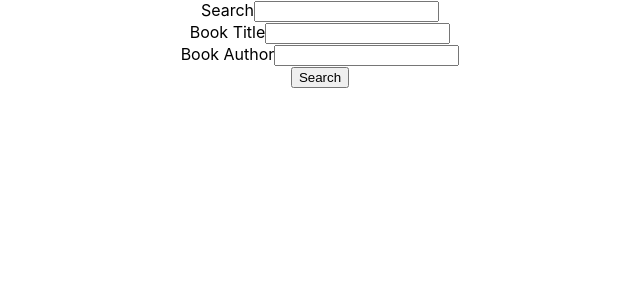
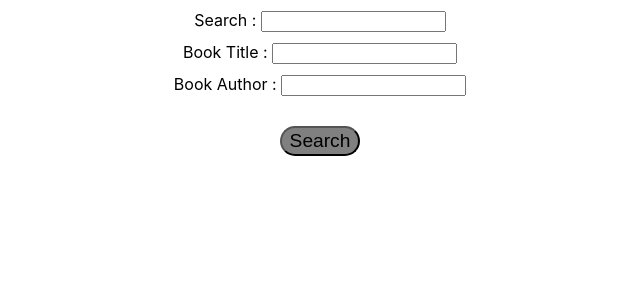
Before and after one commit to koreynichols/geekbooks-frontend-react-old, a React (Create React App) app: page / in a window 1280 px wide. Shown: the top 300 px of the page, without its empty margins (320-960 px from the left). Built offline with nearby package versions, Linux system fonts and the light colour scheme.

Commit message:
split up styling in different files for each component. added some simple but bad styling to search

```diff
--- a/src/App.css
+++ b/src/App.css
@@ -36,28 +36,3 @@
     transform: rotate(360deg);
   }
 }
-
-.book-card {
-  border: solid 1px;
-  box-shadow: 8px 8px 10px 1px rgba(0, 0, 255, .2);
-  border-radius: 12px;
-  width: 35%;
-  max-width: 300px;
-  margin: 0 auto;
-  padding: 40px 0;
-}
-
-.book-card img{
-  height: 250px;
-}
-
-.same-line p{
-  display: inline;
-  width: 40%;
-}
-
-.two-column{
-  display: flex;
-  flex-wrap: wrap;
-  gap: 12px;
-}
--- a/src/App.js
+++ b/src/App.js
@@ -14,7 +14,7 @@ function App() {
       <SearchBooks setBookInfo={setBookInfo} />
       <div className="two-column">
         {bookInfo &&
-          bookInfo.map( book => <BookCard bookInfo={book} />)
+          bookInfo.map( book => <BookCard bookInfo={book} key={book.id} />)
         }
       </div>
     </div>
--- /dev/null
+++ b/src/components/BookCard.css
@@ -0,0 +1,32 @@
+
+
+.book-card {
+    border: solid 1px;
+    box-shadow: 8px 8px 10px 1px rgba(0, 0, 255, .2);
+    border-radius: 12px;
+    width: 35%;
+    max-width: 300px;
+    margin: 0 auto;
+    padding: 40px 0;
+  }
+
+  .book-card:hover {
+    cursor: pointer;
+    box-shadow: 8px 8px 10px 20px rgba(0, 0, 255, .2);
+    background: rgba(200, 200, 200, .8);
+  }
+
+  .book-card img{
+    height: 250px;
+  }
+
+  .same-line p{
+    display: inline;
+    width: 40%;
+  }
+
+  .two-column{
+    display: flex;
+    flex-wrap: wrap;
+    gap: 12px;
+  }
--- a/src/components/BookCard.js
+++ b/src/components/BookCard.js
@@ -1,9 +1,14 @@
 import React from 'react';
+import './BookCard.css';
 
 export default function BookCard({ bookInfo }) {
 
+    function viewbook() {
+      console.log('hello')
+    }
+
     return (
-      <div className="book-card">
+      <div className="book-card" onClick={viewbook}>
           <img src={bookInfo.volumeInfo.imageLinks.thumbnail} /><br />
           <div className="same-line">
             <label>Title : </label>
@@ -11,7 +16,11 @@ export default function BookCard({ bookInfo }) {
           </div>
           <div className="same-line">
             <label>Author : </label>
-            <p>{bookInfo.volumeInfo.authors}</p>
+            {bookInfo.volumeInfo.authors &&
+              bookInfo.volumeInfo.authors.map( author => <p>{author} </p> )
+            }
+
+            {/* <p>{bookInfo.volumeInfo.authors}</p> */}
           </div>
       </div>
   );
--- /dev/null
+++ b/src/components/SearchBooks.css
@@ -0,0 +1,17 @@
+.search-books {
+    margin: 10px auto;
+}
+
+.search-books div {
+    margin: 10px auto;
+}
+
+.search-books button {
+    margin-top: 20px;
+    font-size: 1.2rem;
+    background-color: gray;
+    border-radius: 20px;
+    border-color: black;
+    height: 30px;
+    width: 80px
+}
--- a/src/components/searchBooks.js
+++ b/src/components/searchBooks.js
@@ -1,6 +1,6 @@
 import axios from 'axios';
 import { useRef } from 'react';
-
+import './SearchBooks.css'
 export default function SearchBooks({ setBookInfo }) {
 
     const searchRef= useRef(null)
@@ -31,15 +31,23 @@ export default function SearchBooks({ setBookInfo }) {
         return;
     }
 
-  return <div>
+  return (
+    <div className="search-books">
         <form>
-          <label>Search</label>
+            <div>
+                <label>Search : </label>
                 <input type="text" ref={searchRef}></input><br />
-          <label>Book Title</label>
+            </div>
+            <div>
+                <label>Book Title : </label>
                 <input type="text" ref={titleRef}></input><br />
-          <label>Book Author</label>
+            </div>
+            <div>
+                <label>Book Author : </label>
                 <input type="text" ref={authorRef}></input><br />
+            </div>
             <button onClick={search}>Search</button>
         </form>
-  </div>;
+    </div>
+  );
 }
```
Lines whose indentation alone changed are shown as unchanged.
